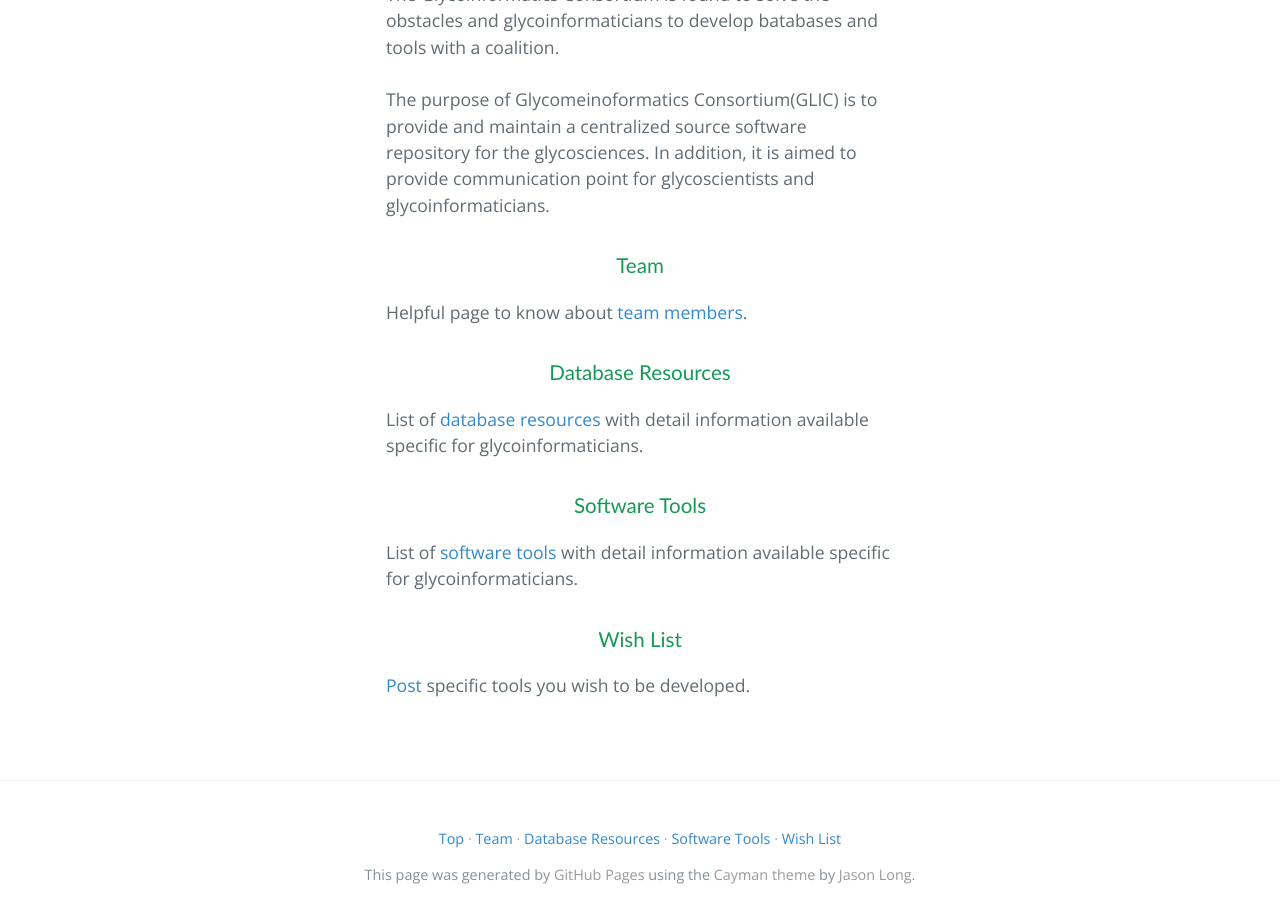
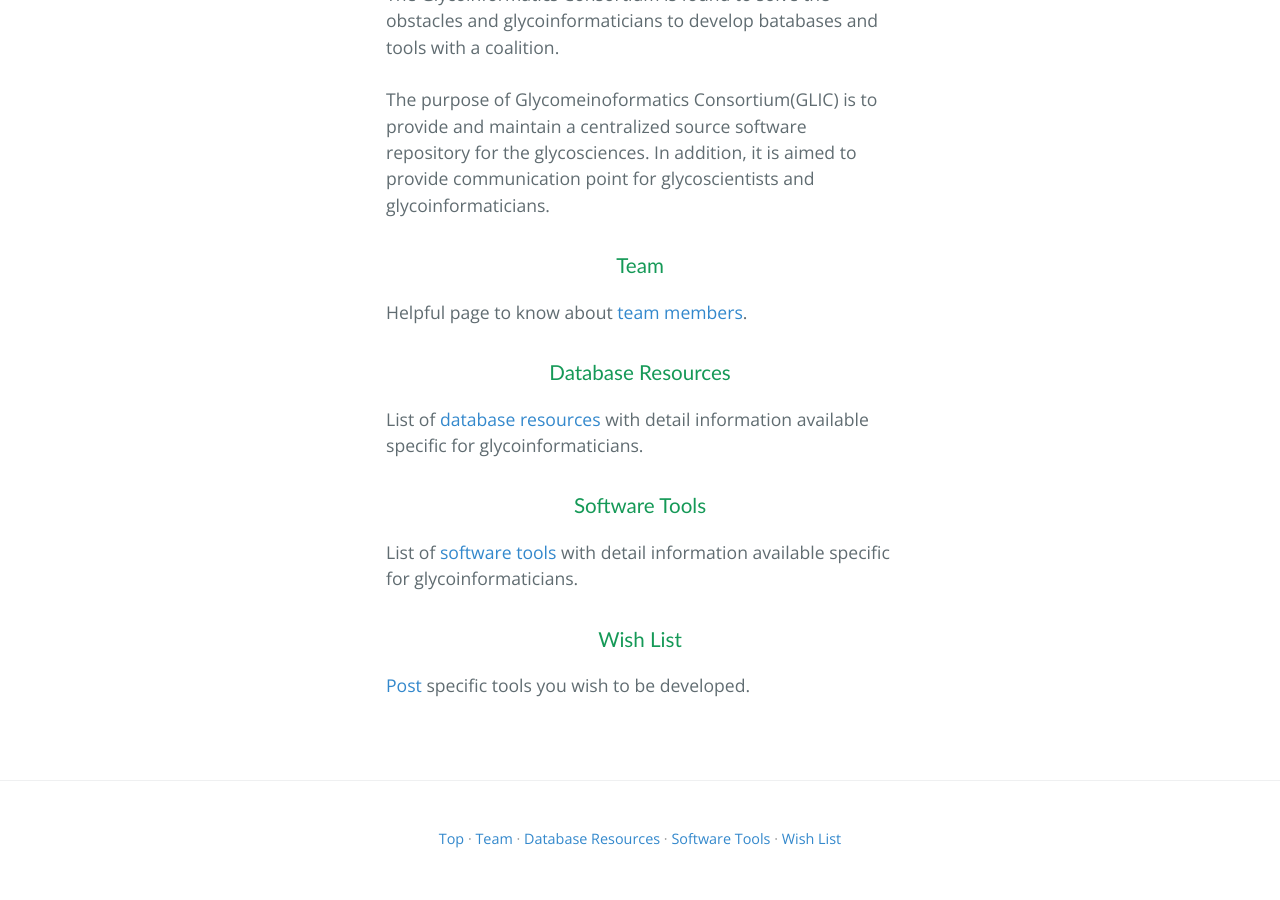
Before and after one commit to glycoinfo/glic-old, a Jekyll site: the page built from index.md, in a window 1280 px wide and 900 px high, scrolled down 613 px. Built offline with Jekyll 4.4.1, drawn with Linux system fonts in a browser that asks for light colours; nearby versions of some CDN libraries; Markdown is read by kramdown in place of the engine named in the settings; after the commit the page ends 1477 px from its top, so only the background shows below that.

Commit message:
Update footer.html

```diff
--- a/_includes/footer.html
+++ b/_includes/footer.html
@@ -4,8 +4,4 @@
 
   {% include menu.html %}
 
-<p class="github">
-<span class="site-footer-credits">This page was generated by <a href="https://pages.github.com">GitHub Pages</a> using the <a href="https://github.com/jasonlong/cayman-theme">Cayman theme</a> by <a href="https://twitter.com/jasonlong">Jason Long</a>.</span>
-</p>
-
 </footer>
```
